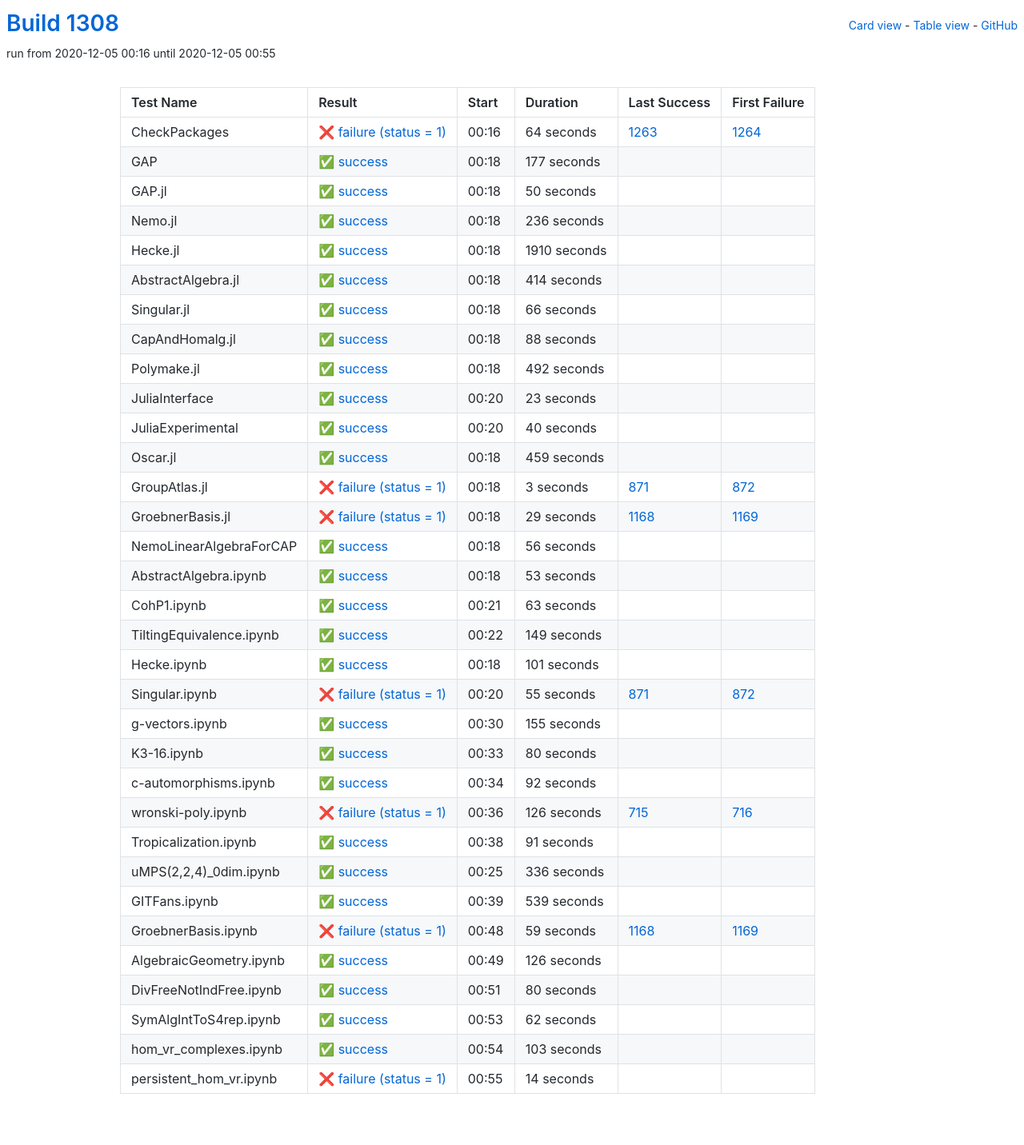
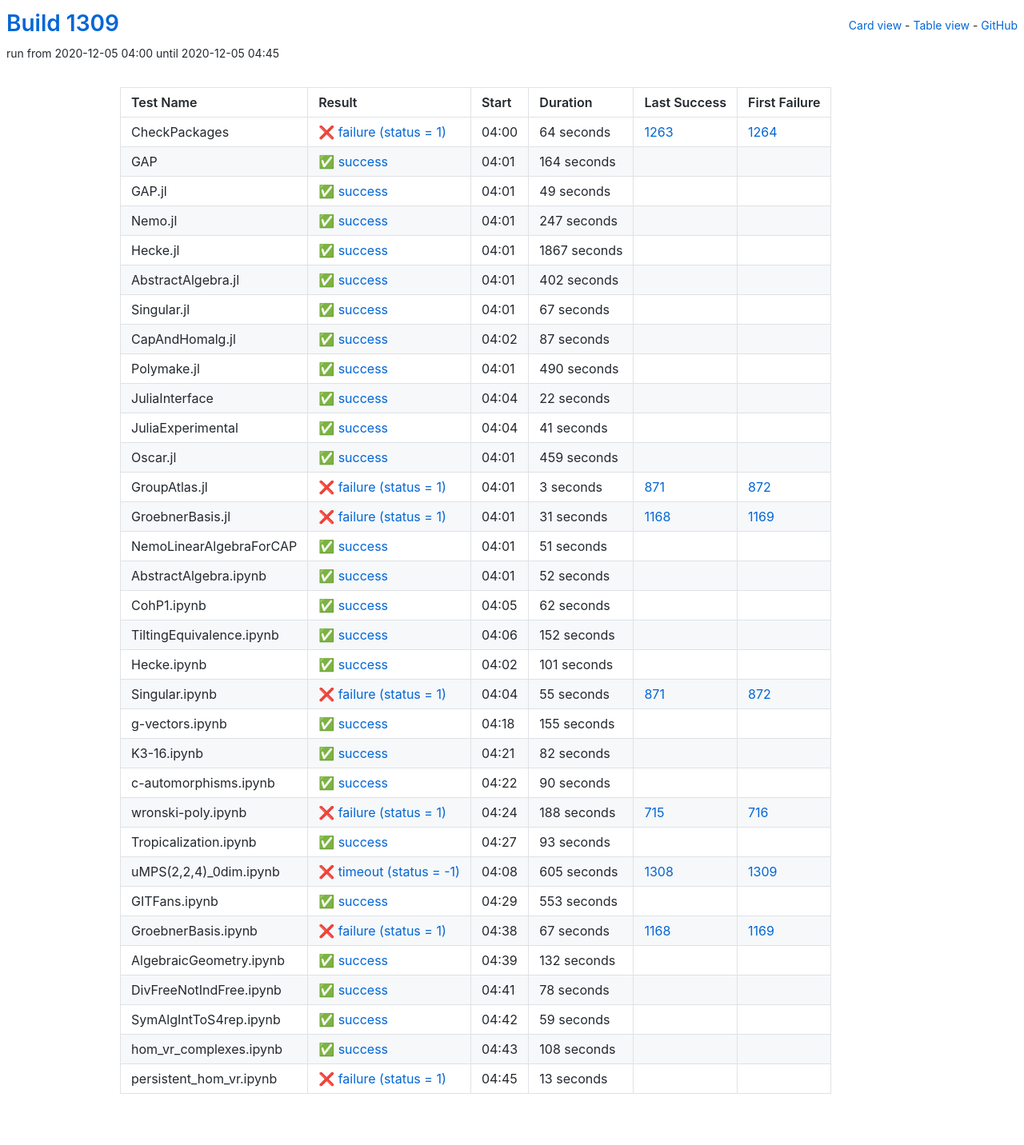
Before and after one commit to oscar-system/oscar-ci-status-stable, a Jekyll site: the page built from table.html, in a window 1280 px wide. Shown: the whole page at 80% size. Built offline with Jekyll 4.4.1, drawn with Linux system fonts in a browser that asks for light colours.

Commit message:
Build #1309

```diff
--- a/_data/ci.yml
+++ b/_data/ci.yml
@@ -1,6 +1,6 @@
 ---
-build: 1308
-build_url: https://oscarci.mathematik.uni-kl.de/job/oscar-stable/1308/
+build: 1309
+build_url: https://oscarci.mathematik.uni-kl.de/job/oscar-stable/1309/
 job: oscar-stable
 organization: oscar-system
 repo: oscar-ci-status-stable
@@ -8,8 +8,8 @@ repourl: https://github.com/oscar-system/oscar-ci-status-stable
 tests:
 - name: CheckPackages
   id: checkpackages
-  log: https://oscarci.mathematik.uni-kl.de/job/oscar-stable/1308/artifact/logs/build-1308/CheckPackages.log
-  start: 2020-12-05 00:16
+  log: https://oscarci.mathematik.uni-kl.de/job/oscar-stable/1309/artifact/logs/build-1309/CheckPackages.log
+  start: 2020-12-05 04:00
   success: false
   exitcode: 1
   status: failure
@@ -20,128 +20,128 @@ tests:
   first_failure_url: https://oscarci.mathematik.uni-kl.de/job/oscar-stable/1264/
 - name: GAP
   id: gap
-  log: https://oscarci.mathematik.uni-kl.de/job/oscar-stable/1308/artifact/logs/build-1308/GAP.log
-  start: 2020-12-05 00:18
+  log: https://oscarci.mathematik.uni-kl.de/job/oscar-stable/1309/artifact/logs/build-1309/GAP.log
+  start: 2020-12-05 04:01
   success: true
   exitcode: 0
   status: success
-  duration: 177
+  duration: 164
   last_success: false
   last_success_url:
   first_failure: false
   first_failure_url:
 - name: GAP.jl
   id: gap-jl
-  log: https://oscarci.mathematik.uni-kl.de/job/oscar-stable/1308/artifact/logs/build-1308/GAP.jl.log
-  start: 2020-12-05 00:18
+  log: https://oscarci.mathematik.uni-kl.de/job/oscar-stable/1309/artifact/logs/build-1309/GAP.jl.log
+  start: 2020-12-05 04:01
   success: true
   exitcode: 0
   status: success
-  duration: 50
+  duration: 49
   last_success: false
   last_success_url:
   first_failure: false
   first_failure_url:
 - name: Nemo.jl
   id: nemo-jl
-  log: https://oscarci.mathematik.uni-kl.de/job/oscar-stable/1308/artifact/logs/build-1308/Nemo.jl.log
-  start: 2020-12-05 00:18
+  log: https://oscarci.mathematik.uni-kl.de/job/oscar-stable/1309/artifact/logs/build-1309/Nemo.jl.log
+  start: 2020-12-05 04:01
   success: true
   exitcode: 0
   status: success
-  duration: 236
+  duration: 247
   last_success: false
   last_success_url:
   first_failure: false
   first_failure_url:
 - name: Hecke.jl
   id: hecke-jl
-  log: https://oscarci.mathematik.uni-kl.de/job/oscar-stable/1308/artifact/logs/build-1308/Hecke.jl.log
-  start: 2020-12-05 00:18
+  log: https://oscarci.mathematik.uni-kl.de/job/oscar-stable/1309/artifact/logs/build-1309/Hecke.jl.log
+  start: 2020-12-05 04:01
   success: true
   exitcode: 0
   status: success
-  duration: 1910
+  duration: 1867
   last_success: false
   last_success_url:
   first_failure: false
   first_failure_url:
 - name: AbstractAlgebra.jl
   id: abstractalgebra-jl
-  log: https://oscarci.mathematik.uni-kl.de/job/oscar-stable/1308/artifact/logs/build-1308/AbstractAlgebra.jl.log
-  start: 2020-12-05 00:18
+  log: https://oscarci.mathematik.uni-kl.de/job/oscar-stable/1309/artifact/logs/build-1309/AbstractAlgebra.jl.log
+  start: 2020-12-05 04:01
   success: true
   exitcode: 0
   status: success
-  duration: 414
+  duration: 402
   last_success: false
   last_success_url:
   first_failure: false
   first_failure_url:
 - name: Singular.jl
   id: singular-jl
-  log: https://oscarci.mathematik.uni-kl.de/job/oscar-stable/1308/artifact/logs/build-1308/Singular.jl.log
-  start: 2020-12-05 00:18
+  log: https://oscarci.mathematik.uni-kl.de/job/oscar-stable/1309/artifact/logs/build-1309/Singular.jl.log
+  start: 2020-12-05 04:01
   success: true
   exitcode: 0
   status: success
-  duration: 66
+  duration: 67
   last_success: false
   last_success_url:
   first_failure: false
   first_failure_url:
 - name: CapAndHomalg.jl
   id: capandhomalg-jl
-  log: https://oscarci.mathematik.uni-kl.de/job/oscar-stable/1308/artifact/logs/build-1308/CapAndHomalg.jl.log
-  start: 2020-12-05 00:18
+  log: https://oscarci.mathematik.uni-kl.de/job/oscar-stable/1309/artifact/logs/build-1309/CapAndHomalg.jl.log
+  start: 2020-12-05 04:02
   success: true
   exitcode: 0
   status: success
-  duration: 88
+  duration: 87
   last_success: false
   last_success_url:
   first_failure: false
   first_failure_url:
 - name: Polymake.jl
   id: polymake-jl
-  log: https://oscarci.mathematik.uni-kl.de/job/oscar-stable/1308/artifact/logs/build-1308/Polymake.jl.log
-  start: 2020-12-05 00:18
+  log: https://oscarci.mathematik.uni-kl.de/job/oscar-stable/1309/artifact/logs/build-1309/Polymake.jl.log
+  start: 2020-12-05 04:01
   success: true
   exitcode: 0
   status: success
-  duration: 492
+  duration: 490
   last_success: false
   last_success_url:
   first_failure: false
   first_failure_url:
 - name: JuliaInterface
   id: juliainterface
-  log: https://oscarci.mathematik.uni-kl.de/job/oscar-stable/1308/artifact/logs/build-1308/JuliaInterface.log
-  start: 2020-12-05 00:20
+  log: https://oscarci.mathematik.uni-kl.de/job/oscar-stable/1309/artifact/logs/build-1309/JuliaInterface.log
+  start: 2020-12-05 04:04
   success: true
   exitcode: 0
   status: success
-  duration: 23
+  duration: 22
   last_success: false
   last_success_url:
   first_failure: false
   first_failure_url:
 - name: JuliaExperimental
   id: juliaexperimental
-  log: https://oscarci.mathematik.uni-kl.de/job/oscar-stable/1308/artifact/logs/build-1308/JuliaExperimental.log
-  start: 2020-12-05 00:20
+  log: https://oscarci.mathematik.uni-kl.de/job/oscar-stable/1309/artifact/logs/build-1309/JuliaExperimental.log
+  start: 2020-12-05 04:04
   success: true
   exitcode: 0
   status: success
-  duration: 40
+  duration: 41
   last_success: false
   last_success_url:
   first_failure: false
   first_failure_url:
 - name: Oscar.jl
   id: oscar-jl
-  log: https://oscarci.mathematik.uni-kl.de/job/oscar-stable/1308/artifact/logs/build-1308/Oscar.jl.log
-  start: 2020-12-05 00:18
+  log: https://oscarci.mathematik.uni-kl.de/job/oscar-stable/1309/artifact/logs/build-1309/Oscar.jl.log
+  start: 2020-12-05 04:01
   success: true
   exitcode: 0
   status: success
@@ -152,8 +152,8 @@ tests:
   first_failure_url:
 - name: GroupAtlas.jl
   id: groupatlas-jl
-  log: https://oscarci.mathematik.uni-kl.de/job/oscar-stable/1308/artifact/logs/build-1308/GroupAtlas.jl.log
-  start: 2020-12-05 00:18
+  log: https://oscarci.mathematik.uni-kl.de/job/oscar-stable/1309/artifact/logs/build-1309/GroupAtlas.jl.log
+  start: 2020-12-05 04:01
   success: false
   exitcode: 1
   status: failure
@@ -164,68 +164,68 @@ tests:
   first_failure_url: https://oscarci.mathematik.uni-kl.de/job/oscar-stable/872/
 - name: GroebnerBasis.jl
   id: groebnerbasis-jl
-  log: https://oscarci.mathematik.uni-kl.de/job/oscar-stable/1308/artifact/logs/build-1308/GroebnerBasis.jl.log
-  start: 2020-12-05 00:18
+  log: https://oscarci.mathematik.uni-kl.de/job/oscar-stable/1309/artifact/logs/build-1309/GroebnerBasis.jl.log
+  start: 2020-12-05 04:01
   success: false
   exitcode: 1
   status: failure
-  duration: 29
+  duration: 31
   last_success: 1168
   last_success_url: https://oscarci.mathematik.uni-kl.de/job/oscar-stable/1168/
   first_failure: 1169
   first_failure_url: https://oscarci.mathematik.uni-kl.de/job/oscar-stable/1169/
 - name: NemoLinearAlgebraForCAP
   id: nemolinearalgebraforcap
-  log: https://oscarci.mathematik.uni-kl.de/job/oscar-stable/1308/artifact/logs/build-1308/NemoLinearAlgebraForCAP.log
-  start: 2020-12-05 00:18
+  log: https://oscarci.mathematik.uni-kl.de/job/oscar-stable/1309/artifact/logs/build-1309/NemoLinearAlgebraForCAP.log
+  start: 2020-12-05 04:01
   success: true
   exitcode: 0
   status: success
-  duration: 56
+  duration: 51
   last_success: false
   last_success_url:
   first_failure: false
   first_failure_url:
 - name: AbstractAlgebra.ipynb
   id: abstractalgebra-ipynb
-  log: https://oscarci.mathematik.uni-kl.de/job/oscar-stable/1308/artifact/logs/build-1308/AbstractAlgebra.ipynb.log
-  start: 2020-12-05 00:18
+  log: https://oscarci.mathematik.uni-kl.de/job/oscar-stable/1309/artifact/logs/build-1309/AbstractAlgebra.ipynb.log
+  start: 2020-12-05 04:01
   success: true
   exitcode: 0
   status: success
-  duration: 53
+  duration: 52
   last_success: false
   last_success_url:
   first_failure: false
   first_failure_url:
 - name: CohP1.ipynb
   id: cohp1-ipynb
-  log: https://oscarci.mathematik.uni-kl.de/job/oscar-stable/1308/artifact/logs/build-1308/CohP1.ipynb.log
-  start: 2020-12-05 00:21
+  log: https://oscarci.mathematik.uni-kl.de/job/oscar-stable/1309/artifact/logs/build-1309/CohP1.ipynb.log
+  start: 2020-12-05 04:05
   success: true
   exitcode: 0
   status: success
-  duration: 63
+  duration: 62
   last_success: false
   last_success_url:
   first_failure: false
   first_failure_url:
 - name: TiltingEquivalence.ipynb
   id: tiltingequivalence-ipynb
-  log: https://oscarci.mathematik.uni-kl.de/job/oscar-stable/1308/artifact/logs/build-1308/TiltingEquivalence.ipynb.log
-  start: 2020-12-05 00:22
+  log: https://oscarci.mathematik.uni-kl.de/job/oscar-stable/1309/artifact/logs/build-1309/TiltingEquivalence.ipynb.log
+  start: 2020-12-05 04:06
   success: true
   exitcode: 0
   status: success
-  duration: 149
+  duration: 152
   last_success: false
   last_success_url:
   first_failure: false
   first_failure_url:
 - name: Hecke.ipynb
   id: hecke-ipynb
-  log: https://oscarci.mathematik.uni-kl.de/job/oscar-stable/1308/artifact/logs/build-1308/Hecke.ipynb.log
-  start: 2020-12-05 00:18
+  log: https://oscarci.mathematik.uni-kl.de/job/oscar-stable/1309/artifact/logs/build-1309/Hecke.ipynb.log
+  start: 2020-12-05 04:02
   success: true
   exitcode: 0
   status: success
@@ -236,8 +236,8 @@ tests:
   first_failure_url:
 - name: Singular.ipynb
   id: singular-ipynb
-  log: https://oscarci.mathematik.uni-kl.de/job/oscar-stable/1308/artifact/logs/build-1308/Singular.ipynb.log
-  start: 2020-12-05 00:20
+  log: https://oscarci.mathematik.uni-kl.de/job/oscar-stable/1309/artifact/logs/build-1309/Singular.ipynb.log
+  start: 2020-12-05 04:04
   success: false
   exitcode: 1
   status: failure
@@ -248,8 +248,8 @@ tests:
   first_failure_url: https://oscarci.mathematik.uni-kl.de/job/oscar-stable/872/
 - name: g-vectors.ipynb
   id: g-vectors-ipynb
-  log: https://oscarci.mathematik.uni-kl.de/job/oscar-stable/1308/artifact/logs/build-1308/g-vectors.ipynb.log
-  start: 2020-12-05 00:30
+  log: https://oscarci.mathematik.uni-kl.de/job/oscar-stable/1309/artifact/logs/build-1309/g-vectors.ipynb.log
+  start: 2020-12-05 04:18
   success: true
   exitcode: 0
   status: success
@@ -260,144 +260,144 @@ tests:
   first_failure_url:
 - name: K3-16.ipynb
   id: k3-16-ipynb
-  log: https://oscarci.mathematik.uni-kl.de/job/oscar-stable/1308/artifact/logs/build-1308/K3-16.ipynb.log
-  start: 2020-12-05 00:33
+  log: https://oscarci.mathematik.uni-kl.de/job/oscar-stable/1309/artifact/logs/build-1309/K3-16.ipynb.log
+  start: 2020-12-05 04:21
   success: true
   exitcode: 0
   status: success
-  duration: 80
+  duration: 82
   last_success: false
   last_success_url:
   first_failure: false
   first_failure_url:
 - name: c-automorphisms.ipynb
   id: c-automorphisms-ipynb
-  log: https://oscarci.mathematik.uni-kl.de/job/oscar-stable/1308/artifact/logs/build-1308/c-automorphisms.ipynb.log
-  start: 2020-12-05 00:34
+  log: https://oscarci.mathematik.uni-kl.de/job/oscar-stable/1309/artifact/logs/build-1309/c-automorphisms.ipynb.log
+  start: 2020-12-05 04:22
   success: true
   exitcode: 0
   status: success
-  duration: 92
+  duration: 90
   last_success: false
   last_success_url:
   first_failure: false
   first_failure_url:
 - name: wronski-poly.ipynb
   id: wronski-poly-ipynb
-  log: https://oscarci.mathematik.uni-kl.de/job/oscar-stable/1308/artifact/logs/build-1308/wronski-poly.ipynb.log
-  start: 2020-12-05 00:36
+  log: https://oscarci.mathematik.uni-kl.de/job/oscar-stable/1309/artifact/logs/build-1309/wronski-poly.ipynb.log
+  start: 2020-12-05 04:24
   success: false
   exitcode: 1
   status: failure
-  duration: 126
+  duration: 188
   last_success: 715
   last_success_url: https://oscarci.mathematik.uni-kl.de/job/oscar-stable/715/
   first_failure: 716
   first_failure_url: https://oscarci.mathematik.uni-kl.de/job/oscar-stable/716/
 - name: Tropicalization.ipynb
   id: tropicalization-ipynb
-  log: https://oscarci.mathematik.uni-kl.de/job/oscar-stable/1308/artifact/logs/build-1308/Tropicalization.ipynb.log
-  start: 2020-12-05 00:38
+  log: https://oscarci.mathematik.uni-kl.de/job/oscar-stable/1309/artifact/logs/build-1309/Tropicalization.ipynb.log
+  start: 2020-12-05 04:27
   success: true
   exitcode: 0
   status: success
-  duration: 91
+  duration: 93
   last_success: false
   last_success_url:
   first_failure: false
   first_failure_url:
 - name: uMPS(2,2,4)_0dim.ipynb
   id: umps-2-2-4-0dim-ipynb
-  log: https://oscarci.mathematik.uni-kl.de/job/oscar-stable/1308/artifact/logs/build-1308/uMPS-2-2-4-_0dim.ipynb.log
-  start: 2020-12-05 00:25
+  log: https://oscarci.mathematik.uni-kl.de/job/oscar-stable/1309/artifact/logs/build-1309/uMPS-2-2-4-_0dim.ipynb.log
+  start: 2020-12-05 04:08
+  success: false
+  exitcode: -1
+  status: timeout
+  duration: 605
+  last_success: 1308
+  last_success_url: https://oscarci.mathematik.uni-kl.de/job/oscar-stable/1308/
+  first_failure: 1309
+  first_failure_url: https://oscarci.mathematik.uni-kl.de/job/oscar-stable/1309/
+- name: GITFans.ipynb
+  id: gitfans-ipynb
+  log: https://oscarci.mathematik.uni-kl.de/job/oscar-stable/1309/artifact/logs/build-1309/GITFans.ipynb.log
+  start: 2020-12-05 04:29
   success: true
   exitcode: 0
   status: success
-  duration: 336
-  last_success: false
-  last_success_url:
-  first_failure: false
-  first_failure_url:
-- name: GITFans.ipynb
-  id: gitfans-ipynb
-  log: https://oscarci.mathematik.uni-kl.de/job/oscar-stable/1308/artifact/logs/build-1308/GITFans.ipynb.log
-  start: 2020-12-05 00:39
-  success: true
-  exitcode: 0
-  status: success
-  duration: 539
+  duration: 553
   last_success: false
   last_success_url:
   first_failure: false
   first_failure_url:
 - name: GroebnerBasis.ipynb
   id: groebnerbasis-ipynb
-  log: https://oscarci.mathematik.uni-kl.de/job/oscar-stable/1308/artifact/logs/build-1308/GroebnerBasis.ipynb.log
-  start: 2020-12-05 00:48
+  log: https://oscarci.mathematik.uni-kl.de/job/oscar-stable/1309/artifact/logs/build-1309/GroebnerBasis.ipynb.log
+  start: 2020-12-05 04:38
   success: false
   exitcode: 1
   status: failure
-  duration: 59
+  duration: 67
   last_success: 1168
   last_success_url: https://oscarci.mathematik.uni-kl.de/job/oscar-stable/1168/
   first_failure: 1169
   first_failure_url: https://oscarci.mathematik.uni-kl.de/job/oscar-stable/1169/
 - name: AlgebraicGeometry.ipynb
   id: algebraicgeometry-ipynb
-  log: https://oscarci.mathematik.uni-kl.de/job/oscar-stable/1308/artifact/logs/build-1308/AlgebraicGeometry.ipynb.log
-  start: 2020-12-05 00:49
+  log: https://oscarci.mathematik.uni-kl.de/job/oscar-stable/1309/artifact/logs/build-1309/AlgebraicGeometry.ipynb.log
+  start: 2020-12-05 04:39
   success: true
   exitcode: 0
   status: success
-  duration: 126
+  duration: 132
   last_success: false
   last_success_url:
   first_failure: false
   first_failure_url:
 - name: DivFreeNotIndFree.ipynb
   id: divfreenotindfree-ipynb
-  log: https://oscarci.mathematik.uni-kl.de/job/oscar-stable/1308/artifact/logs/build-1308/DivFreeNotIndFree.ipynb.log
-  start: 2020-12-05 00:51
+  log: https://oscarci.mathematik.uni-kl.de/job/oscar-stable/1309/artifact/logs/build-1309/DivFreeNotIndFree.ipynb.log
+  start: 2020-12-05 04:41
   success: true
   exitcode: 0
   status: success
-  duration: 80
+  duration: 78
   last_success: false
   last_success_url:
   first_failure: false
   first_failure_url:
 - name: SymAlgIntToS4rep.ipynb
   id: symalginttos4rep-ipynb
-  log: https://oscarci.mathematik.uni-kl.de/job/oscar-stable/1308/artifact/logs/build-1308/SymAlgIntToS4rep.ipynb.log
-  start: 2020-12-05 00:53
+  log: https://oscarci.mathematik.uni-kl.de/job/oscar-stable/1309/artifact/logs/build-1309/SymAlgIntToS4rep.ipynb.log
+  start: 2020-12-05 04:42
   success: true
   exitcode: 0
   status: success
-  duration: 62
+  duration: 59
   last_success: false
   last_success_url:
   first_failure: false
   first_failure_url:
 - name: hom_vr_complexes.ipynb
   id: hom-vr-complexes-ipynb
-  log: https://oscarci.mathematik.uni-kl.de/job/oscar-stable/1308/artifact/logs/build-1308/hom_vr_complexes.ipynb.log
-  start: 2020-12-05 00:54
+  log: https://oscarci.mathematik.uni-kl.de/job/oscar-stable/1309/artifact/logs/build-1309/hom_vr_complexes.ipynb.log
+  start: 2020-12-05 04:43
   success: true
   exitcode: 0
   status: success
-  duration: 103
+  duration: 108
   last_success: false
   last_success_url:
   first_failure: false
   first_failure_url:
 - name: persistent_hom_vr.ipynb
   id: persistent-hom-vr-ipynb
-  log: https://oscarci.mathematik.uni-kl.de/job/oscar-stable/1308/artifact/logs/build-1308/persistent_hom_vr.ipynb.log
-  start: 2020-12-05 00:55
+  log: https://oscarci.mathematik.uni-kl.de/job/oscar-stable/1309/artifact/logs/build-1309/persistent_hom_vr.ipynb.log
+  start: 2020-12-05 04:45
   success: false
   exitcode: 1
   status: failure
-  duration: 14
+  duration: 13
   last_success: false
   last_success_url:
   first_failure: false
```
Also changed, not shown: README.md.
